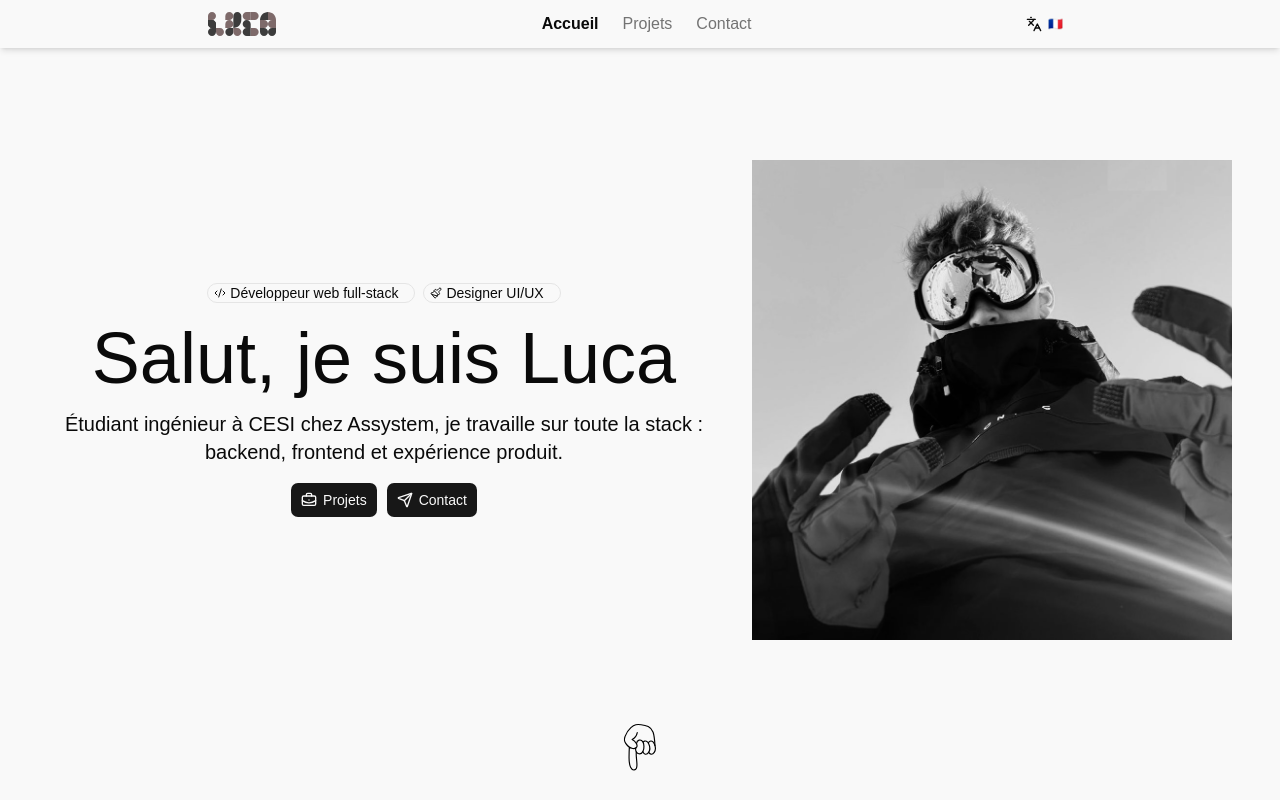
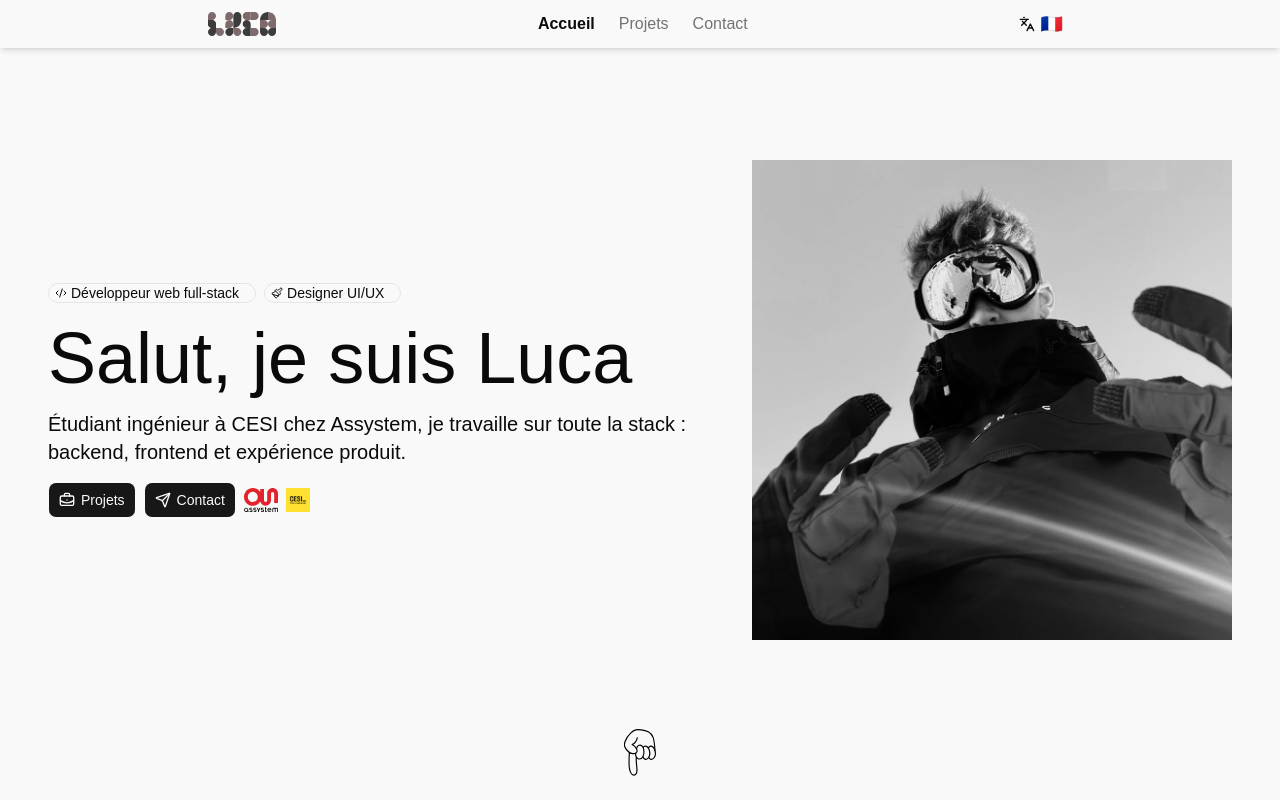
Before and after one commit to Lucacist/protfoliov15, a Next.js app: page / in a window 1280 px wide. Shown: the top 800 px of the page. Built offline with nearby package versions, Linux system fonts and the light colour scheme; a web font is replaced by a local one.

Commit message:
Add TooltipProvider wrapper and company logos with tooltips to Hero section, adjust text alignment and flag size

```diff
--- a/app/layout.tsx
+++ b/app/layout.tsx
@@ -2,6 +2,7 @@ import type { Metadata } from "next";
 import { Google_Sans_Flex } from "next/font/google";
 import Navbar from "@/components/Navbar";
 import { LanguageProvider } from "@/lib/language-context";
+import { TooltipProvider } from "@/components/ui/tooltip";
 
 import "./globals.css";
 import { cn } from "@/lib/utils";
@@ -25,8 +26,10 @@ export default function RootLayout({
     >
       <body className="min-h-full flex flex-col">
         <LanguageProvider>
-          <Navbar />
-          {children}
+          <TooltipProvider>
+            <Navbar />
+            {children}
+          </TooltipProvider>
         </LanguageProvider>
       </body>
     </html>
--- a/app/page.tsx
+++ b/app/page.tsx
@@ -1,10 +1,11 @@
 import Hero from "@/components/home/Hero";
+import Sec2 from "@/components/home/sec2";
 
 export default function Home() {
   return (
     <section>
       <Hero />
-      <Hero />
+      <Sec2 />
     </section>
   );
 }
--- a/components/Navbar.tsx
+++ b/components/Navbar.tsx
@@ -50,7 +50,7 @@ export default function Navbar() {
                     <PopoverTrigger asChild>
                         <Button variant="ghost" size="sm" className="h-8 gap-1.5 px-2">
                             <Languages className="h-4 w-4" />
-                            <span className="text-xs">{currentLocale?.flag}</span>
+                            <span className="text-lg">{currentLocale?.flag}</span>
                         </Button>
                     </PopoverTrigger>
                     <PopoverContent align="end" className="w-40 p-1 gap-1">
--- a/components/home/Hero.tsx
+++ b/components/home/Hero.tsx
@@ -1,6 +1,11 @@
 "use client";
 
 import { Badge } from "@/components/ui/badge"
+import {
+  Tooltip,
+  TooltipContent,
+  TooltipTrigger,
+} from "@/components/ui/tooltip"
 import { motion } from "framer-motion";
 import { Paintbrush, CodeXml, BriefcaseBusiness, Send } from "lucide-react"
 import { Button } from "@/components/ui/button"
@@ -16,7 +21,7 @@ export default function Hero() {
     <section className="relative container mx-auto px-4 h-screen flex items-center justify-center gap-8">
       <div className="flex flex-col gap-4">
         {/* <img src="/landing/wave.svg" alt="Profile" className="absolute top-0 left-0 w-full object-cover" /> */}
-        <div className="flex flex-row gap-2 justify-center">
+        <div className="flex flex-row gap-2 justify-start">
           <motion.div
             initial={{ opacity: 0, y: 30 }}
             animate={{ opacity: 1, y: 0 }}
@@ -38,16 +43,16 @@ export default function Hero() {
             </Badge>
           </motion.div>
         </div>
-        <motion.h1 className="text-7xl font-medium text-center"
+        <motion.h1 className="text-7xl font-medium text-start"
           initial={{ opacity: 0, y: 30 }}
           animate={{ opacity: 1, y: 0 }}
           transition={{ duration: 0.8, ease: "easeOut" }}>{t("hero.title")}</motion.h1>
-        <motion.h3 className="text-xl text-center max-w-2xl mx-auto"
+        <motion.h3 className="text-xl text-start max-w-2xl mx-auto"
           initial={{ opacity: 0, y: 30 }}
           animate={{ opacity: 1, y: 0 }}
           transition={{ duration: 0.8, ease: "easeOut", delay: 0.2 }}>{t("hero.subtitle")}</motion.h3>
 
-        <div className="flex flex-row gap-2 justify-center">
+        <div className="flex flex-row gap-2 justify-start">
           <motion.div
             initial={{ opacity: 0, y: 30 }}
             animate={{ opacity: 1, y: 0 }}
@@ -65,6 +70,39 @@ export default function Hero() {
             <Button asChild>
               <Link href="/contact"><Send />{t("hero.btn_contact")}</Link>
             </Button>
+          </motion.div>
+          <motion.div
+            initial={{ opacity: 0, y: 30 }}
+            animate={{ opacity: 1, y: 0 }}
+            transition={{ duration: 0.8, ease: "easeOut", delay: 1 }}
+            className="flex items-center"
+          ><Tooltip>
+              <TooltipTrigger asChild>
+                <a href="https://assystem.com/">
+                  <img src="/landing/assystem.svg" alt="Assystem" className="h-6 w-auto object-cover" />
+                </a>
+              </TooltipTrigger>
+              <TooltipContent>
+                <p>Assystem</p>
+              </TooltipContent>
+            </Tooltip>
+          </motion.div>
+          <motion.div
+            initial={{ opacity: 0, y: 30 }}
+            animate={{ opacity: 1, y: 0 }}
+            transition={{ duration: 0.8, ease: "easeOut", delay: 1 }}
+            className="flex items-center"
+          >    <Tooltip>
+              <TooltipTrigger asChild>
+                <a href="https://cesi.fr/">
+                  <img src="/landing/cesi.png" alt="CESI" className="h-6 w-auto object-cover" />
+                </a>
+              </TooltipTrigger>
+              <TooltipContent>
+                <p>CESI</p>
+              </TooltipContent>
+            </Tooltip>
+
           </motion.div>
         </div>
       </div>
@@ -84,6 +122,6 @@ export default function Hero() {
           <img src="/landing/Hand.svg" alt="Hand" className="h-12 w-12 object-cover" />
         </motion.div>
       </motion.div>
-    </section>
+    </section >
   );
 }
--- /dev/null
+++ b/components/home/sec2.tsx
@@ -0,0 +1,7 @@
+export default function Sec2() {
+  return (
+    <section>
+      <h2>Sec2</h2>
+    </section>
+  );
+}
--- /dev/null
+++ b/components/ui/tooltip.tsx
@@ -0,0 +1,57 @@
+"use client"
+
+import * as React from "react"
+import { Tooltip as TooltipPrimitive } from "radix-ui"
+
+import { cn } from "@/lib/utils"
+
+function TooltipProvider({
+  delayDuration = 0,
+  ...props
+}: React.ComponentProps<typeof TooltipPrimitive.Provider>) {
+  return (
+    <TooltipPrimitive.Provider
+      data-slot="tooltip-provider"
+      delayDuration={delayDuration}
+      {...props}
+    />
+  )
+}
+
+function Tooltip({
+  ...props
+}: React.ComponentProps<typeof TooltipPrimitive.Root>) {
+  return <TooltipPrimitive.Root data-slot="tooltip" {...props} />
+}
+
+function TooltipTrigger({
+  ...props
+}: React.ComponentProps<typeof TooltipPrimitive.Trigger>) {
+  return <TooltipPrimitive.Trigger data-slot="tooltip-trigger" {...props} />
+}
+
+function TooltipContent({
+  className,
+  sideOffset = 0,
+  children,
+  ...props
+}: React.ComponentProps<typeof TooltipPrimitive.Content>) {
+  return (
+    <TooltipPrimitive.Portal>
+      <TooltipPrimitive.Content
+        data-slot="tooltip-content"
+        sideOffset={sideOffset}
+        className={cn(
+          "z-50 inline-flex w-fit max-w-xs origin-(--radix-tooltip-content-transform-origin) items-center gap-1.5 rounded-md bg-foreground px-3 py-1.5 text-xs text-background has-data-[slot=kbd]:pr-1.5 data-[side=bottom]:slide-in-from-top-2 data-[side=left]:slide-in-from-right-2 data-[side=right]:slide-in-from-left-2 data-[side=top]:slide-in-from-bottom-2 **:data-[slot=kbd]:relative **:data-[slot=kbd]:isolate **:data-[slot=kbd]:z-50 **:data-[slot=kbd]:rounded-sm data-[state=delayed-open]:animate-in data-[state=delayed-open]:fade-in-0 data-[state=delayed-open]:zoom-in-95 data-open:animate-in data-open:fade-in-0 data-open:zoom-in-95 data-closed:animate-out data-closed:fade-out-0 data-closed:zoom-out-95",
+          className
+        )}
+        {...props}
+      >
+        {children}
+        <TooltipPrimitive.Arrow className="z-50 size-2.5 translate-y-[calc(-50%_-_2px)] rotate-45 rounded-[2px] bg-foreground fill-foreground" />
+      </TooltipPrimitive.Content>
+    </TooltipPrimitive.Portal>
+  )
+}
+
+export { Tooltip, TooltipContent, TooltipProvider, TooltipTrigger }
```
Also changed, not shown: public/landing/assystem.svg (added), public/landing/cesi.png (added).
